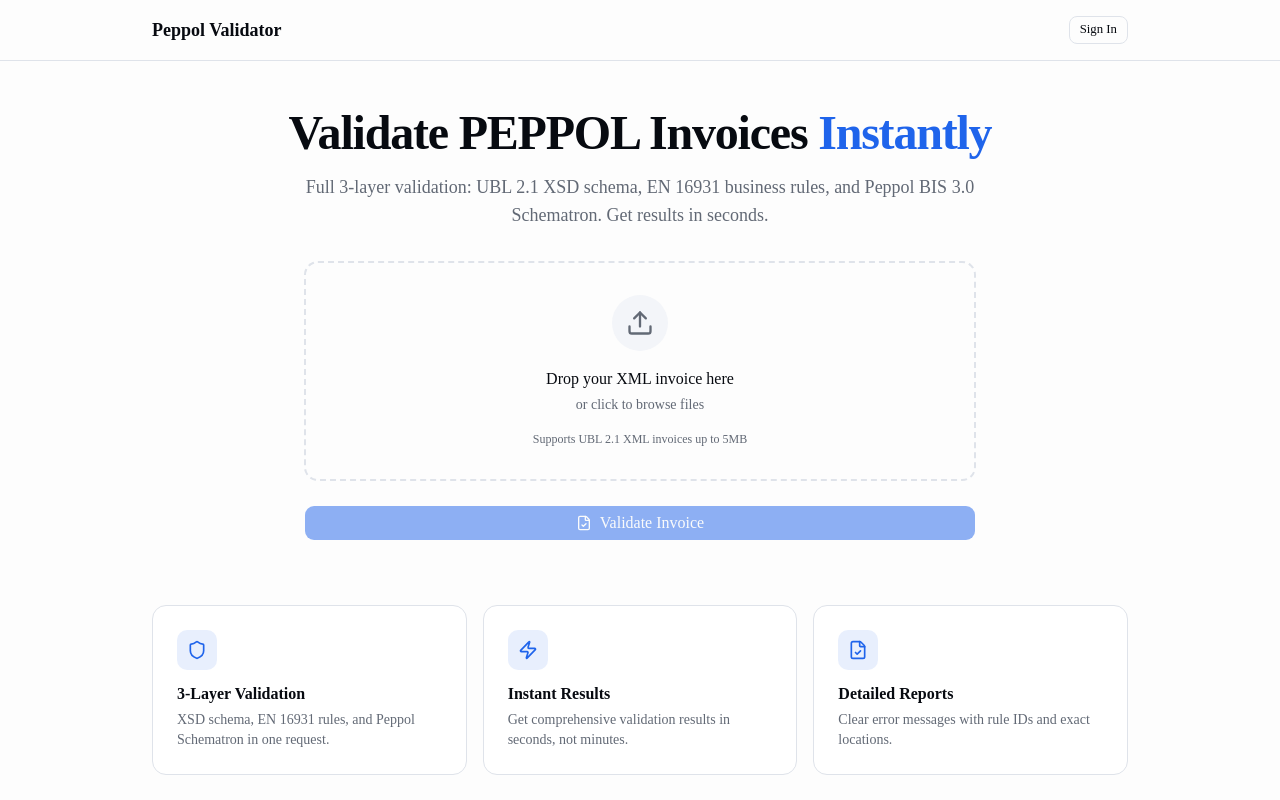
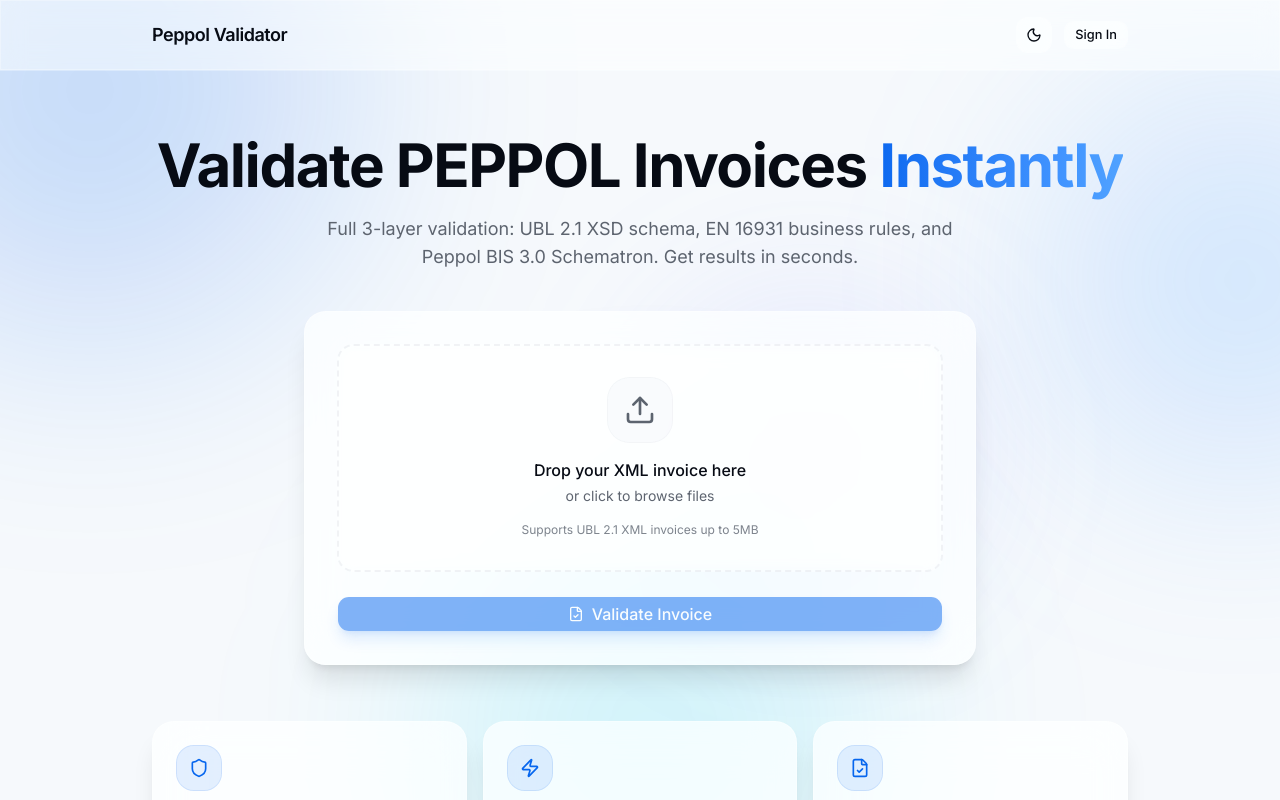
Before and after one commit to stano77/peppol-validator-api, a Next.js app: page / in a window 1280 px wide. Shown: the top 800 px of the page. Built offline with nearby package versions, Linux system fonts and the light colour scheme; no server answers.

Commit message:
refactor: update UI to glassmorphism with dark mode support
Switch font to Inter, add glassmorphism design, update dark mode support, and improve styling.

Co-authored-by: Stanislav Pavlovic <90927493+spavlovic77@users.noreply.github.com>

```diff
--- a/app/globals.css
+++ b/app/globals.css
@@ -7,8 +7,8 @@
 @theme inline {
   --color-background: var(--background);
   --color-foreground: var(--foreground);
-  --font-sans: var(--font-sans);
-  --font-mono: var(--font-geist-mono);
+  --font-sans: var(--font-inter), ui-sans-serif, system-ui, sans-serif;
+  --font-mono: var(--font-jetbrains-mono), ui-monospace, monospace;
   --color-sidebar-ring: var(--sidebar-ring);
   --color-sidebar-border: var(--sidebar-border);
   --color-sidebar-accent-foreground: var(--sidebar-accent-foreground);
@@ -45,82 +45,94 @@
   --radius-2xl: calc(var(--radius) * 1.8);
   --radius-3xl: calc(var(--radius) * 2.2);
   --radius-4xl: calc(var(--radius) * 2.6);
+  /* Glassmorphism custom properties */
+  --color-glass: var(--glass);
+  --color-glass-border: var(--glass-border);
 }
 
 :root {
-  /* Blue-based professional theme */
-  --background: oklch(0.995 0 0);
-  --foreground: oklch(0.145 0.015 260);
-  --card: oklch(1 0 0);
-  --card-foreground: oklch(0.145 0.015 260);
-  --popover: oklch(1 0 0);
-  --popover-foreground: oklch(0.145 0.015 260);
-  /* Primary - Blue */
-  --primary: oklch(0.546 0.215 262);
-  --primary-foreground: oklch(0.985 0 0);
-  --secondary: oklch(0.97 0.005 260);
-  --secondary-foreground: oklch(0.205 0.015 260);
-  --muted: oklch(0.97 0.005 260);
-  --muted-foreground: oklch(0.52 0.02 260);
-  --accent: oklch(0.95 0.02 260);
-  --accent-foreground: oklch(0.205 0.015 260);
-  --destructive: oklch(0.577 0.245 27.325);
-  --border: oklch(0.915 0.01 260);
-  --input: oklch(0.915 0.01 260);
-  --ring: oklch(0.546 0.215 262);
+  /* Light mode - Glassmorphism with blue accent */
+  --background: oklch(0.98 0.005 260);
+  --foreground: oklch(0.15 0.02 260);
+  /* Glass effect cards */
+  --card: oklch(1 0 0 / 70%);
+  --card-foreground: oklch(0.15 0.02 260);
+  --popover: oklch(1 0 0 / 80%);
+  --popover-foreground: oklch(0.15 0.02 260);
+  /* Primary - Vibrant Blue */
+  --primary: oklch(0.55 0.22 260);
+  --primary-foreground: oklch(0.99 0 0);
+  --secondary: oklch(0.96 0.01 260 / 80%);
+  --secondary-foreground: oklch(0.20 0.02 260);
+  --muted: oklch(0.96 0.01 260 / 60%);
+  --muted-foreground: oklch(0.50 0.02 260);
+  --accent: oklch(0.94 0.03 260 / 70%);
+  --accent-foreground: oklch(0.20 0.02 260);
+  --destructive: oklch(0.58 0.22 27);
+  --border: oklch(0.88 0.01 260 / 50%);
+  --input: oklch(0.92 0.01 260 / 60%);
+  --ring: oklch(0.55 0.22 260);
+  /* Glass specific */
+  --glass: oklch(1 0 0 / 50%);
+  --glass-border: oklch(1 0 0 / 30%);
   /* Charts - Blue gradient */
-  --chart-1: oklch(0.623 0.214 259.815);
-  --chart-2: oklch(0.546 0.215 262);
-  --chart-3: oklch(0.488 0.200 264);
-  --chart-4: oklch(0.424 0.180 266);
-  --chart-5: oklch(0.370 0.160 268);
-  --radius: 0.625rem;
+  --chart-1: oklch(0.62 0.21 260);
+  --chart-2: oklch(0.55 0.22 262);
+  --chart-3: oklch(0.49 0.20 264);
+  --chart-4: oklch(0.42 0.18 266);
+  --chart-5: oklch(0.37 0.16 268);
+  --radius: 0.75rem;
   /* Sidebar */
-  --sidebar: oklch(0.985 0.005 260);
-  --sidebar-foreground: oklch(0.145 0.015 260);
-  --sidebar-primary: oklch(0.546 0.215 262);
-  --sidebar-primary-foreground: oklch(0.985 0 0);
-  --sidebar-accent: oklch(0.95 0.02 260);
-  --sidebar-accent-foreground: oklch(0.205 0.015 260);
-  --sidebar-border: oklch(0.915 0.01 260);
-  --sidebar-ring: oklch(0.546 0.215 262);
+  --sidebar: oklch(1 0 0 / 60%);
+  --sidebar-foreground: oklch(0.15 0.02 260);
+  --sidebar-primary: oklch(0.55 0.22 260);
+  --sidebar-primary-foreground: oklch(0.99 0 0);
+  --sidebar-accent: oklch(0.94 0.03 260 / 70%);
+  --sidebar-accent-foreground: oklch(0.20 0.02 260);
+  --sidebar-border: oklch(0.88 0.01 260 / 40%);
+  --sidebar-ring: oklch(0.55 0.22 260);
 }
 
 .dark {
-  --background: oklch(0.12 0.015 260);
-  --foreground: oklch(0.985 0 0);
-  --card: oklch(0.16 0.02 260);
-  --card-foreground: oklch(0.985 0 0);
-  --popover: oklch(0.16 0.02 260);
-  --popover-foreground: oklch(0.985 0 0);
-  /* Primary - Blue */
-  --primary: oklch(0.65 0.2 260);
-  --primary-foreground: oklch(0.12 0.015 260);
-  --secondary: oklch(0.22 0.02 260);
-  --secondary-foreground: oklch(0.985 0 0);
-  --muted: oklch(0.22 0.02 260);
-  --muted-foreground: oklch(0.65 0.03 260);
-  --accent: oklch(0.22 0.02 260);
-  --accent-foreground: oklch(0.985 0 0);
-  --destructive: oklch(0.704 0.191 22.216);
-  --border: oklch(1 0 0 / 12%);
-  --input: oklch(1 0 0 / 15%);
-  --ring: oklch(0.65 0.2 260);
-  /* Charts - Blue gradient */
-  --chart-1: oklch(0.7 0.18 258);
-  --chart-2: oklch(0.623 0.214 259.815);
-  --chart-3: oklch(0.546 0.215 262);
-  --chart-4: oklch(0.488 0.200 264);
-  --chart-5: oklch(0.424 0.180 266);
+  /* Dark mode - Rich glassmorphism */
+  --background: oklch(0.12 0.02 260);
+  --foreground: oklch(0.96 0.01 260);
+  /* Glass effect cards - darker, more contrast */
+  --card: oklch(0.18 0.02 260 / 70%);
+  --card-foreground: oklch(0.96 0.01 260);
+  --popover: oklch(0.18 0.02 260 / 85%);
+  --popover-foreground: oklch(0.96 0.01 260);
+  /* Primary - Bright Blue */
+  --primary: oklch(0.65 0.20 258);
+  --primary-foreground: oklch(0.12 0.02 260);
+  --secondary: oklch(0.22 0.02 260 / 80%);
+  --secondary-foreground: oklch(0.96 0.01 260);
+  --muted: oklch(0.22 0.02 260 / 60%);
+  --muted-foreground: oklch(0.65 0.02 260);
+  --accent: oklch(0.25 0.03 260 / 70%);
+  --accent-foreground: oklch(0.96 0.01 260);
+  --destructive: oklch(0.65 0.22 25);
+  --border: oklch(1 0 0 / 10%);
+  --input: oklch(1 0 0 / 10%);
+  --ring: oklch(0.65 0.20 258);
+  /* Glass specific */
+  --glass: oklch(0.20 0.02 260 / 50%);
+  --glass-border: oklch(1 0 0 / 10%);
+  /* Charts */
+  --chart-1: oklch(0.70 0.18 258);
+  --chart-2: oklch(0.62 0.21 260);
+  --chart-3: oklch(0.55 0.22 262);
+  --chart-4: oklch(0.49 0.20 264);
+  --chart-5: oklch(0.42 0.18 266);
   /* Sidebar */
-  --sidebar: oklch(0.16 0.02 260);
-  --sidebar-foreground: oklch(0.985 0 0);
-  --sidebar-primary: oklch(0.65 0.2 260);
-  --sidebar-primary-foreground: oklch(0.985 0 0);
-  --sidebar-accent: oklch(0.22 0.02 260);
-  --sidebar-accent-foreground: oklch(0.985 0 0);
-  --sidebar-border: oklch(1 0 0 / 12%);
-  --sidebar-ring: oklch(0.65 0.2 260);
+  --sidebar: oklch(0.16 0.02 260 / 70%);
+  --sidebar-foreground: oklch(0.96 0.01 260);
+  --sidebar-primary: oklch(0.65 0.20 258);
+  --sidebar-primary-foreground: oklch(0.96 0.01 260);
+  --sidebar-accent: oklch(0.25 0.03 260 / 70%);
+  --sidebar-accent-foreground: oklch(0.96 0.01 260);
+  --sidebar-border: oklch(1 0 0 / 8%);
+  --sidebar-ring: oklch(0.65 0.20 258);
 }
 
 @layer base {
@@ -128,9 +140,19 @@
     @apply border-border outline-ring/50;
   }
   body {
-    @apply bg-background text-foreground;
-  }
-  html {
-    @apply font-sans;
+    @apply bg-background text-foreground font-sans;
   }
 }
+
+/* Glassmorphism utilities */
+@layer utilities {
+  .glass {
+    @apply bg-card backdrop-blur-xl border border-glass-border shadow-xl;
+  }
+  .glass-subtle {
+    @apply bg-glass backdrop-blur-md border border-glass-border;
+  }
+  .glass-heavy {
+    @apply bg-card backdrop-blur-2xl border border-glass-border shadow-2xl;
+  }
+}
--- a/app/layout.tsx
+++ b/app/layout.tsx
@@ -1,16 +1,16 @@
 import type { Metadata } from "next"
-import { Geist, Geist_Mono } from "next/font/google"
+import { Inter, JetBrains_Mono } from "next/font/google"
 import { Toaster } from "sonner"
 import { ThemeProvider } from "@/lib/theme-provider"
 import "./globals.css"
 
-const geistSans = Geist({
-  variable: "--font-geist-sans",
+const inter = Inter({
+  variable: "--font-inter",
   subsets: ["latin"],
 })
 
-const geistMono = Geist_Mono({
-  variable: "--font-geist-mono",
+const jetbrainsMono = JetBrains_Mono({
+  variable: "--font-jetbrains-mono",
   subsets: ["latin"],
 })
 
@@ -28,7 +28,7 @@ export default function RootLayout({
   return (
     <html lang="en" suppressHydrationWarning>
       <body
-        className={`${geistSans.variable} ${geistMono.variable} antialiased`}
+        className={`${inter.variable} ${jetbrainsMono.variable} antialiased`}
       >
         <ThemeProvider>
           {children}
--- a/components/file-upload-zone.tsx
+++ b/components/file-upload-zone.tsx
@@ -20,13 +20,16 @@ export function FileUploadZone({
 }: FileUploadZoneProps) {
   const [isDragging, setIsDragging] = useState(false)
 
-  const handleDragOver = useCallback((e: React.DragEvent) => {
-    e.preventDefault()
-    e.stopPropagation()
-    if (!disabled) {
-      setIsDragging(true)
-    }
-  }, [disabled])
+  const handleDragOver = useCallback(
+    (e: React.DragEvent) => {
+      e.preventDefault()
+      e.stopPropagation()
+      if (!disabled) {
+        setIsDragging(true)
+      }
+    },
+    [disabled]
+  )
 
   const handleDragLeave = useCallback((e: React.DragEvent) => {
     e.preventDefault()
@@ -72,12 +75,12 @@ export function FileUploadZone({
   return (
     <div
       className={cn(
-        "relative rounded-xl border-2 border-dashed transition-all duration-200",
+        "relative rounded-xl border-2 border-dashed transition-all duration-300",
         isDragging
-          ? "border-primary bg-primary/5"
+          ? "border-primary bg-primary/10 backdrop-blur-sm scale-[1.02]"
           : selectedFile
-            ? "border-primary/50 bg-primary/5"
-            : "border-border hover:border-primary/50 hover:bg-muted/50",
+            ? "border-primary/40 bg-primary/5 backdrop-blur-sm"
+            : "border-border/60 hover:border-primary/40 hover:bg-accent/30 backdrop-blur-sm",
         disabled && "cursor-not-allowed opacity-60",
         className
       )}
@@ -97,8 +100,8 @@ export function FileUploadZone({
       <div className="flex flex-col items-center justify-center gap-4 p-8 text-center">
         {selectedFile ? (
           <>
-            <div className="flex h-14 w-14 items-center justify-center rounded-full bg-primary/10">
-              <File className="h-7 w-7 text-primary" />
+            <div className="flex h-16 w-16 items-center justify-center rounded-2xl bg-primary/15 ring-1 ring-primary/20 backdrop-blur-sm">
+              <File className="h-8 w-8 text-primary" />
             </div>
             <div className="flex flex-col gap-1">
               <p className="text-base font-medium text-foreground">
@@ -114,7 +117,7 @@ export function FileUploadZone({
               size="sm"
               onClick={handleClear}
               disabled={disabled}
-              className="gap-1.5"
+              className="gap-1.5 hover:bg-destructive/10 hover:text-destructive"
             >
               <X className="h-4 w-4" />
               Remove file
@@ -124,13 +127,15 @@ export function FileUploadZone({
           <>
             <div
               className={cn(
-                "flex h-14 w-14 items-center justify-center rounded-full transition-colors",
-                isDragging ? "bg-primary/20" : "bg-muted"
+                "flex h-16 w-16 items-center justify-center rounded-2xl transition-all duration-300",
+                isDragging
+                  ? "bg-primary/20 ring-1 ring-primary/30 scale-110"
+                  : "bg-muted/50 ring-1 ring-border/50"
               )}
             >
               <Upload
                 className={cn(
-                  "h-7 w-7 transition-colors",
+                  "h-8 w-8 transition-colors duration-300",
                   isDragging ? "text-primary" : "text-muted-foreground"
                 )}
               />
@@ -143,7 +148,7 @@ export function FileUploadZone({
                 or click to browse files
               </p>
             </div>
-            <p className="text-xs text-muted-foreground">
+            <p className="text-xs text-muted-foreground/80">
               Supports UBL 2.1 XML invoices up to 5MB
             </p>
           </>
--- a/components/landing-content.tsx
+++ b/components/landing-content.tsx
@@ -8,6 +8,7 @@ import { FileUploadZone } from "@/components/file-upload-zone"
 import { QuotaDisplay } from "@/components/quota-display"
 import { ValidationResults } from "@/components/validation-results"
 import { AuthModal } from "@/components/auth-modal"
+import { ThemeToggle } from "@/components/theme-toggle"
 import { createClient } from "@/lib/supabase/client"
 import type { User } from "@supabase/supabase-js"
 import type { Profile, QuotaInfo, ValidationResult } from "@/types/database"
@@ -160,14 +161,25 @@ export function LandingContent({
     selectedFile && (!user || (quota && quota.remaining > 0)) && !isValidating
 
   return (
-    <div className="min-h-screen bg-background">
+    <div className="relative min-h-screen overflow-hidden">
+      {/* Gradient Mesh Background */}
+      <div className="fixed inset-0 -z-10">
+        <div className="absolute inset-0 bg-background" />
+        {/* Light mode gradient orbs */}
+        <div className="absolute -left-40 -top-40 h-[500px] w-[500px] rounded-full bg-primary/20 blur-[120px] dark:bg-primary/10" />
+        <div className="absolute -right-40 top-20 h-[400px] w-[400px] rounded-full bg-blue-400/20 blur-[100px] dark:bg-blue-500/10" />
+        <div className="absolute -bottom-40 left-1/3 h-[450px] w-[450px] rounded-full bg-cyan-400/15 blur-[110px] dark:bg-cyan-500/8" />
+        <div className="absolute bottom-1/4 right-1/4 h-[300px] w-[300px] rounded-full bg-indigo-400/15 blur-[80px] dark:bg-indigo-500/8" />
+      </div>
+
       {/* Navigation */}
-      <nav className="border-b border-border bg-background/80 backdrop-blur-sm sticky top-0 z-40">
+      <nav className="sticky top-0 z-40 border-b border-glass-border">
+        <div className="glass-subtle">
           <div className="mx-auto flex max-w-5xl items-center justify-between px-6 py-4">
-          <span className="text-lg font-bold text-foreground">
+            <span className="text-lg font-semibold tracking-tight text-foreground">
               Peppol Validator
             </span>
-          <div className="flex items-center gap-4">
+            <div className="flex items-center gap-3">
               {user && quota && (
                 <QuotaDisplay
                   used={quota.validations_today}
@@ -175,20 +187,21 @@ export function LandingContent({
                   variant="compact"
                 />
               )}
+              <ThemeToggle />
               {user ? (
                 <div className="flex items-center gap-3">
                   {profile?.avatar_url && (
                     <img
                       src={profile.avatar_url}
                       alt=""
-                    className="h-8 w-8 rounded-full"
+                      className="h-8 w-8 rounded-full ring-2 ring-glass-border"
                     />
                   )}
                   <Button
                     variant="ghost"
                     size="sm"
                     onClick={handleSignOut}
-                  className="gap-1.5"
+                    className="gap-1.5 hover:bg-accent"
                   >
                     <LogOut className="h-4 w-4" />
                     Sign Out
@@ -199,41 +212,62 @@ export function LandingContent({
                   variant="outline"
                   size="sm"
                   onClick={() => setShowAuthModal(true)}
+                  className="glass-subtle border-glass-border hover:bg-accent"
                 >
                   Sign In
                 </Button>
               )}
             </div>
           </div>
+        </div>
       </nav>
 
-      <main className="mx-auto max-w-5xl px-6 py-12">
+      <main className="relative mx-auto max-w-5xl px-6 py-16">
         <motion.div
           variants={fadeUp}
           initial="hidden"
           animate="visible"
-          transition={{ duration: 0.4 }}
-          className="flex flex-col gap-8"
+          transition={{ duration: 0.5 }}
+          className="flex flex-col gap-10"
         >
           {/* Hero Header */}
           <div className="text-center">
-            <h1 className="text-4xl font-bold tracking-tight text-foreground md:text-5xl text-balance">
+            <motion.h1
+              initial={{ opacity: 0, y: 30 }}
+              animate={{ opacity: 1, y: 0 }}
+              transition={{ duration: 0.6 }}
+              className="text-4xl font-bold tracking-tight text-foreground md:text-5xl lg:text-6xl text-balance"
+            >
               Validate PEPPOL Invoices
-              <span className="text-primary"> Instantly</span>
-            </h1>
-            <p className="mx-auto mt-4 max-w-2xl text-lg text-muted-foreground text-pretty">
+              <span className="bg-gradient-to-r from-primary to-blue-400 bg-clip-text text-transparent">
+                {" "}
+                Instantly
+              </span>
+            </motion.h1>
+            <motion.p
+              initial={{ opacity: 0, y: 20 }}
+              animate={{ opacity: 1, y: 0 }}
+              transition={{ duration: 0.6, delay: 0.1 }}
+              className="mx-auto mt-5 max-w-2xl text-lg text-muted-foreground text-pretty"
+            >
               Full 3-layer validation: UBL 2.1 XSD schema, EN 16931 business
               rules, and Peppol BIS 3.0 Schematron. Get results in seconds.
-            </p>
+            </motion.p>
           </div>
 
           {/* Main Content Area */}
-          <div className="mx-auto w-full max-w-2xl">
+          <motion.div
+            initial={{ opacity: 0, y: 30 }}
+            animate={{ opacity: 1, y: 0 }}
+            transition={{ duration: 0.6, delay: 0.2 }}
+            className="mx-auto w-full max-w-2xl"
+          >
             {validationResult ? (
               <motion.div
                 initial={{ opacity: 0, scale: 0.98 }}
                 animate={{ opacity: 1, scale: 1 }}
                 transition={{ duration: 0.3 }}
+                className="glass rounded-2xl p-6"
               >
                 <ValidationResults
                   result={validationResult}
@@ -241,13 +275,8 @@ export function LandingContent({
                 />
               </motion.div>
             ) : (
-              <motion.div
-                variants={fadeUp}
-                initial="hidden"
-                animate="visible"
-                transition={{ duration: 0.4, delay: 0.1 }}
-                className="flex flex-col gap-6"
-              >
+              <div className="glass rounded-2xl p-6 md:p-8">
+                <div className="flex flex-col gap-6">
                   {/* Upload Zone */}
                   <FileUploadZone
                     selectedFile={selectedFile}
@@ -268,7 +297,7 @@ export function LandingContent({
                     <motion.div
                       initial={{ opacity: 0, y: -10 }}
                       animate={{ opacity: 1, y: 0 }}
-                    className="rounded-lg bg-destructive/10 p-4 text-center text-sm text-destructive"
+                      className="rounded-xl bg-destructive/10 backdrop-blur-sm p-4 text-center text-sm text-destructive border border-destructive/20"
                     >
                       {error}
                     </motion.div>
@@ -279,7 +308,7 @@ export function LandingContent({
                     size="lg"
                     onClick={handleValidate}
                     disabled={!canValidate}
-                  className="w-full gap-2 text-base"
+                    className="w-full gap-2 text-base font-medium shadow-lg shadow-primary/25 hover:shadow-xl hover:shadow-primary/30 transition-all duration-300"
                   >
                     {isValidating ? (
                       <>
@@ -301,18 +330,18 @@ export function LandingContent({
                       validations per day.
                     </p>
                   )}
+                </div>
+              </div>
+            )}
           </motion.div>
-            )}
-          </div>
 
           {/* Features Section - only show when no validation result */}
           {!validationResult && (
             <motion.div
-              variants={fadeUp}
-              initial="hidden"
-              animate="visible"
-              transition={{ duration: 0.4, delay: 0.2 }}
-              className="mt-8 grid gap-4 md:grid-cols-3"
+              initial={{ opacity: 0, y: 40 }}
+              animate={{ opacity: 1, y: 0 }}
+              transition={{ duration: 0.6, delay: 0.4 }}
+              className="mt-4 grid gap-4 md:grid-cols-3"
             >
               {[
                 {
@@ -330,23 +359,26 @@ export function LandingContent({
                   title: "Detailed Reports",
                   desc: "Clear error messages with rule IDs and exact locations.",
                 },
-              ].map((item) => (
-                <div
+              ].map((item, i) => (
+                <motion.div
                   key={item.title}
-                  className="flex flex-col gap-3 rounded-xl border border-border bg-card p-6"
+                  initial={{ opacity: 0, y: 20 }}
+                  animate={{ opacity: 1, y: 0 }}
+                  transition={{ duration: 0.5, delay: 0.5 + i * 0.1 }}
+                  className="glass rounded-2xl p-6"
                 >
-                  <div className="flex h-10 w-10 items-center justify-center rounded-lg bg-primary/10 text-primary">
+                  <div className="flex h-11 w-11 items-center justify-center rounded-xl bg-primary/10 text-primary ring-1 ring-primary/20">
                     <item.icon className="h-5 w-5" />
                   </div>
-                  <div>
+                  <div className="mt-4">
                     <h3 className="font-semibold text-foreground">
                       {item.title}
                     </h3>
-                    <p className="mt-1 text-sm text-muted-foreground">
+                    <p className="mt-1.5 text-sm text-muted-foreground leading-relaxed">
                       {item.desc}
                     </p>
                   </div>
-                </div>
+                </motion.div>
               ))}
             </motion.div>
           )}
@@ -354,9 +386,11 @@ export function LandingContent({
       </main>
 
       {/* Footer */}
-      <footer className="border-t border-border py-8">
+      <footer className="relative border-t border-glass-border">
+        <div className="glass-subtle py-8">
           <div className="mx-auto max-w-5xl px-6 text-center text-sm text-muted-foreground">
             Peppol Validator API
+          </div>
         </div>
       </footer>
 
--- /dev/null
+++ b/components/theme-toggle.tsx
@@ -0,0 +1,41 @@
+"use client"
+
+import { Moon, Sun } from "lucide-react"
+import { useTheme } from "next-themes"
+import { Button } from "@/components/ui/button"
+import { useEffect, useState } from "react"
+
+export function ThemeToggle() {
+  const { theme, setTheme, resolvedTheme } = useTheme()
+  const [mounted, setMounted] = useState(false)
+
+  useEffect(() => {
+    setMounted(true)
+  }, [])
+
+  if (!mounted) {
+    return (
+      <Button variant="ghost" size="icon" className="h-9 w-9 glass-subtle">
+        <span className="sr-only">Toggle theme</span>
+      </Button>
+    )
+  }
+
+  const isDark = resolvedTheme === "dark"
+
+  return (
+    <Button
+      variant="ghost"
+      size="icon"
+      className="h-9 w-9 glass-subtle hover:bg-accent"
+      onClick={() => setTheme(isDark ? "light" : "dark")}
+    >
+      {isDark ? (
+        <Sun className="h-4 w-4 text-foreground" />
+      ) : (
+        <Moon className="h-4 w-4 text-foreground" />
+      )}
+      <span className="sr-only">Toggle theme</span>
+    </Button>
+  )
+}
```
Also changed, not shown: components/auth-modal.tsx (+10 -10 lines), components/quota-display.tsx (+34 -12 lines), components/validation-results.tsx (+37 -23 lines). Lines whose indentation alone changed are shown as unchanged.
